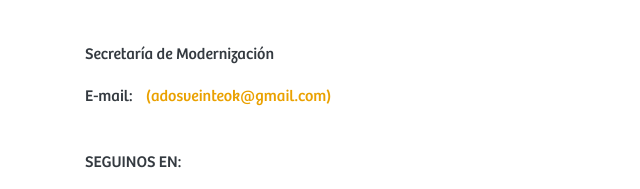
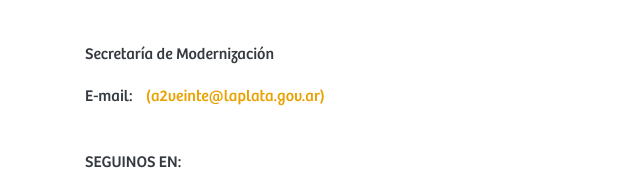
Before and after one commit to crismablanco/a2veinte, a plain HTML site: page index.html in a window 1280 px wide. Shown: the part 3763-3952 px from the top of the page, 0-640 px from the left. Drawn offline with Linux system fonts and the light colour scheme.

Commit message:
Cambio de mail de a2veinte
Cambio de mail de a2veinte

```diff
--- a/index.html
+++ b/index.html
@@ -400,7 +400,7 @@
                 <div class="contact-address">
                   <p>Secretar&iacute;a de Modernizaci&oacute;n</p>
                   <!-- <p class="phone">Tel: <span>( )</span></p> -->
-                  <p class="email">E-mail: <span>(adosveinteok@gmail.com)</span></p>
+                  <p class="email">E-mail: <span>(a2veinte@laplata.gov.ar)</span></p>
                 </div>
                 <div class="social-icons">
                   <p>SEGUINOS EN:</p>
```
